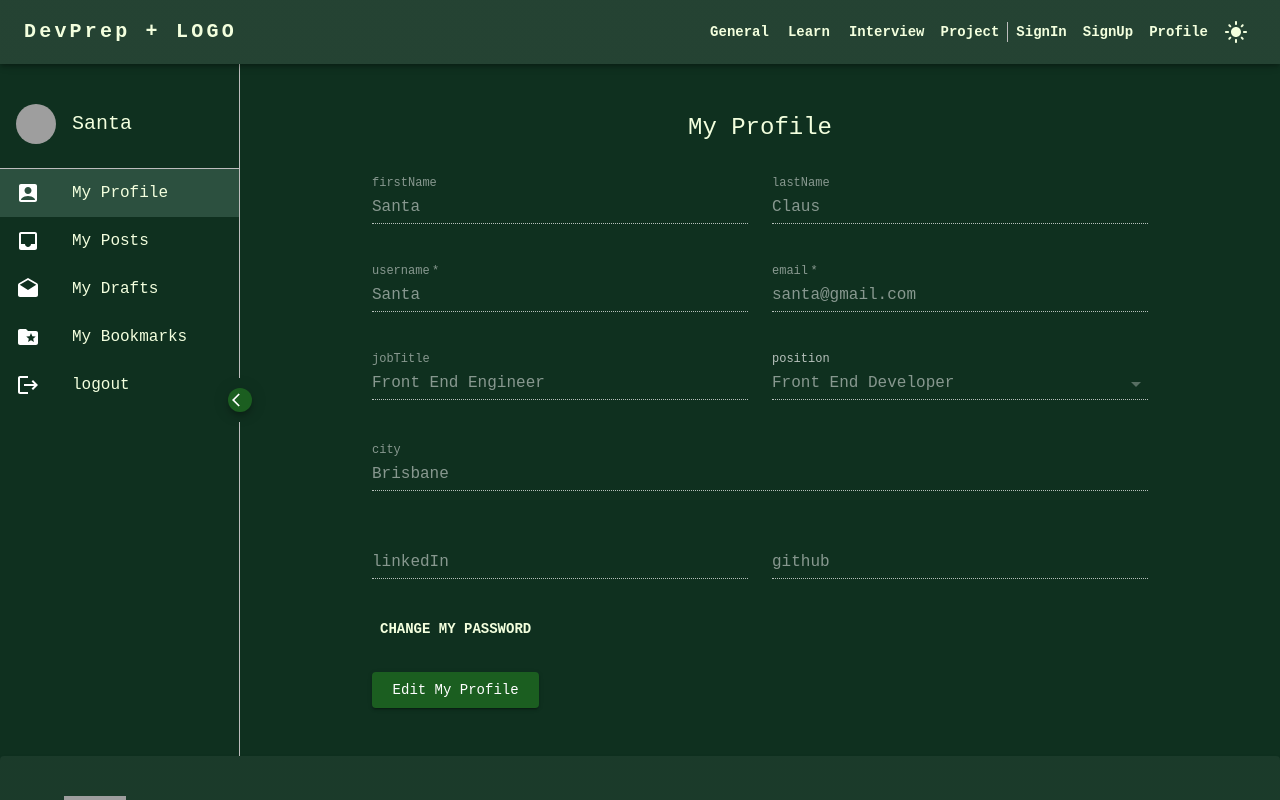
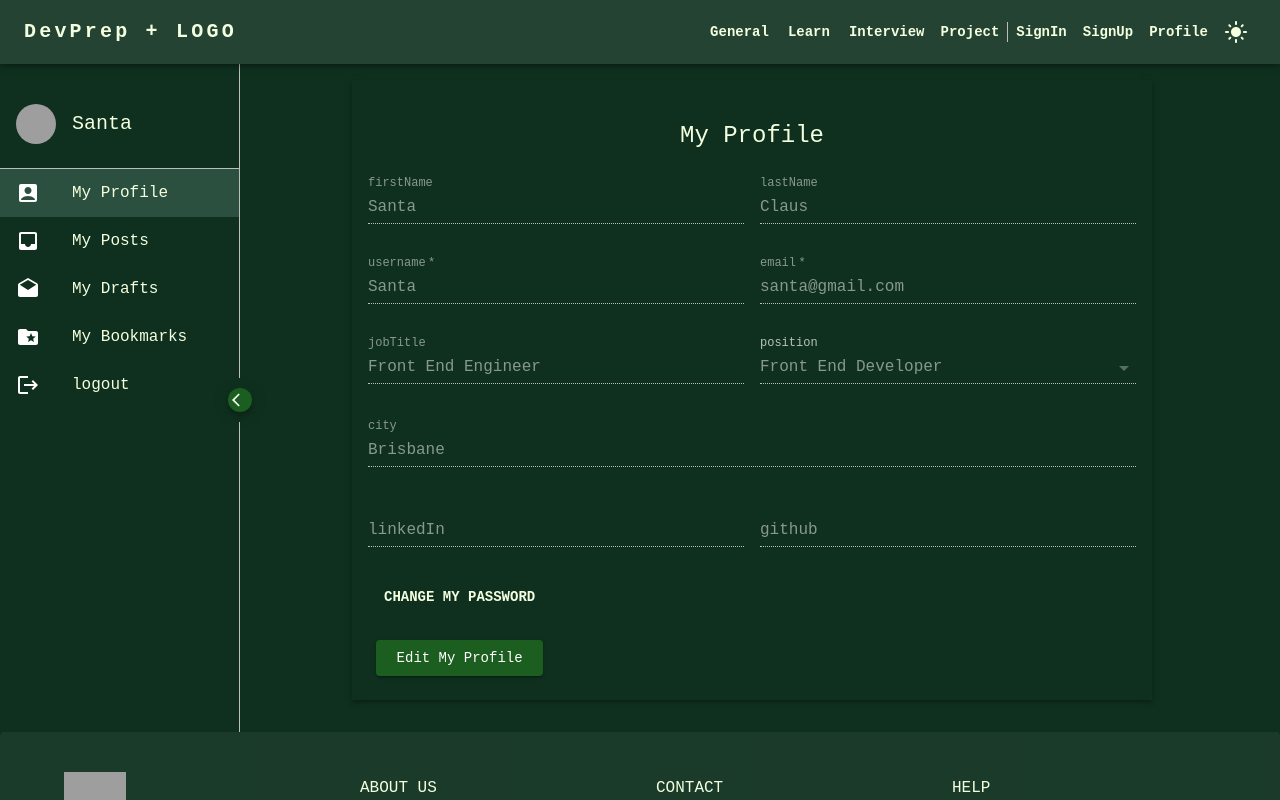
Before and after one commit to DevPreps/frontend, a React (Vite) app: page /my-account/1 in a window 1280 px wide. Shown: the top 800 px of the page. Built offline with nearby package versions, Linux system fonts and the light colour scheme; grey boxes are pictures that could not be loaded.

Commit message:
style: modify padding in ProfileForm

```diff
--- a/src/forms/MyProfileForm.tsx
+++ b/src/forms/MyProfileForm.tsx
@@ -30,7 +30,7 @@ const MyProfileForm = ({ onSubmit, formDefaultValues }: Props) => {
         <FormProvider {...methods}>
             <Grid
                 container
-                spacing={3}
+                spacing={2}
                 component="form"
                 onSubmit={handleSubmit(onSubmit)}
                 sx={styles.gridContainer}
@@ -157,10 +157,12 @@ const MyProfileForm = ({ onSubmit, formDefaultValues }: Props) => {
 const styles = {
     gridContainer: {
         backgroundColor: "background.paper",
+        boxShadow: 3,
         maxWidth: "800px",
-        py: 2,
+        pr: 2,
+        py: 3,
     },
-    groupButton: { mt: 5, ml: 3 },
+    groupButton: { mt: 5 },
     publishBtn: {
         mr: 2,
     },
```
Also changed, not shown: 1 other file (tests, documents, lock files or other folders).
